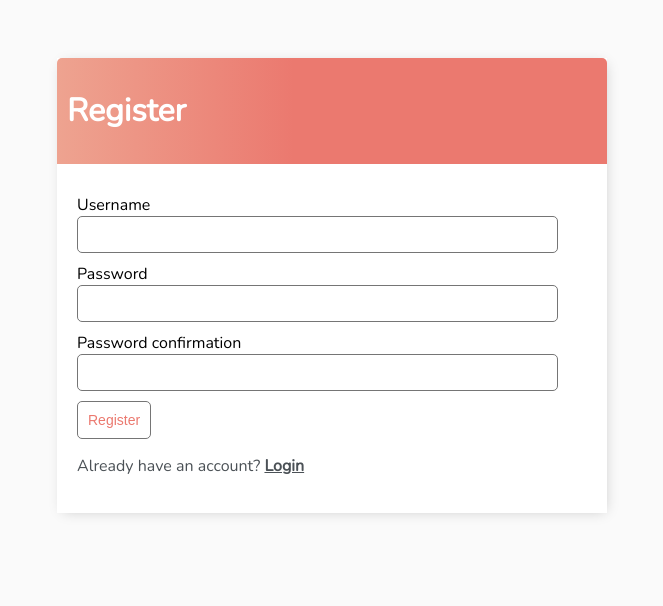
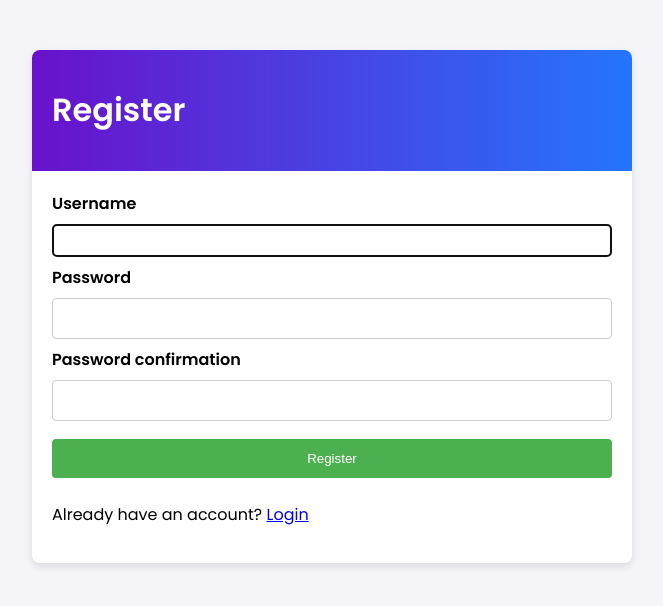
Before and after one commit to itsdivyanshjha/List_Loom, a Django app: page /register/ in a window 1280 px wide. Shown: the top 606 px of the page, without its empty margins (308-971 px from the left). Run offline with Django 3.2, Linux system fonts and the light colour scheme.

Commit message:
UI changes

```diff
--- a/base/templates/base/main.html
+++ b/base/templates/base/main.html
@@ -3,208 +3,182 @@
 
 <head>
     <meta charset="utf-8">
-    <meta name="description"
-        content="This is to do list implemented using Django by Dennis Ivy who is a full stack web developer.">
-
+    <meta name="description" content="This is a to-do list application implemented using Django.">
     <meta http-equiv="X-UA-Compatible" content="IE=edge">
-    <title>To Do Items</title>
-    <meta name="description" content="">
+    <title>List-Loom: Your Modern To-Do List</title>
     <meta name="viewport" content="width=device-width, initial-scale=1">
-
-    <link rel="preconnect" href="https://fonts.gstatic.com">
-    <link href="https://fonts.googleapis.com/css2?family=Nunito:wght@200&display=swap" rel="stylesheet">
+    <link rel="preconnect" href="https://fonts.googleapis.com">
+    <link href="https://fonts.googleapis.com/css2?family=Poppins:wght@300;400;600&display=swap" rel="stylesheet">
 
     <style>
         body {
-            background-color: #FAFAFA;
-            font-family: 'Nunito', sans-serif;
+            background-color: #f4f4f9;
+            font-family: 'Poppins', sans-serif;
+            margin: 0;
             padding-top: 50px;
         }
 
-        h1,
-        h2,
-        h3,
-        h4,
-        h5,
-        h6,
-            {
-            font-family: 'Raleway', sans-serif;
-        }
-
-        a,
-        p {
-            color: #4b5156
-        }
-
-        a {
-            font-weight: 600;
-        }
-
         .container {
-            max-width: 550px;
+            max-width: 600px;
             margin: auto;
             background-color: #fff;
-            -webkit-box-shadow: 2px 2px 13px -4px rgba(0, 0, 0, 0.21);
-            box-shadow: 2px 2px 13px -4px rgba(0, 0, 0, 0.21);
-        }
-
-        input {
-            outline: none;
-            border: none;
+            box-shadow: 0 4px 8px rgba(0, 0, 0, 0.1);
+            border-radius: 8px;
+            overflow: hidden;
         }
 
         .header-bar {
             display: flex;
             justify-content: space-between;
+            align-items: center;
+            padding: 15px 20px;
+            background: linear-gradient(to right, #6a11cb 0%, #2575fc 100%);
             color: #fff;
-            padding: 10px;
-            border-radius: 5px 5px 0 0;
-            background: linear-gradient(90deg, #EEA390 0%, #EB796F 43%, #EB796F 100%);
         }
 
         .header-bar a {
-            color: rgb(247, 247, 247);
+            color: #ffffff;
             text-decoration: none;
+            font-weight: 500;
+        }
+
+        .card-body {
+            padding: 20px;
+        }
+
+        input[type=text],
+        input[type=password],
+        textarea,
+        .button {
+            width: 100%;
+            padding: 12px 20px;
+            margin: 8px 0;
+            display: inline-block;
+            border: 1px solid #ccc;
+            border-radius: 4px;
+            box-sizing: border-box;
+            transition: all 0.3s ease;
+        }
+
+        input[type=submit],
+        .button {
+            background-color: #4CAF50;
+            color: white;
+            border: none;
+            cursor: pointer;
+        }
+
+        input[type=submit]:hover,
+        .button:hover {
+            background-color: #45a049;
+        }
+
+        input[type=text]:focus,
+        input[type=password]:focus,
+        textarea:focus {
+            border-color: #4CAF50;
+        }
+
+        label {
+            padding-top: 10px;
+            font-weight: 600;
+        }
+
+        ::placeholder {
+            font-weight: 300;
+            opacity: 0.8;
+        }
+
+        /* Task List Styles */
+        .task-items-wrapper {
+            padding: 10px;
+            width: 100%;
         }
 
         .task-wrapper {
             display: flex;
             align-items: center;
             justify-content: space-between;
+            padding: 10px;
+            border: 1px solid #ccc;
             background-color: #fff;
-            border-top: 1px solid #dfe4ea;
-            overflow: hidden;
+            border-radius: 8px;
+            margin-bottom: 10px;
         }
 
         .task-title {
+            flex-grow: 1;
             display: flex;
-            padding: 20px;
+            align-items: center;
         }
 
-        .task-title a {
-            text-decoration: none;
-            color: #4b5156;
-            margin-left: 10px;
+        .task-complete-icon,
+        .task-incomplete-icon {
+            margin-right: 10px;
+            height: 20px;
+            width: 20px;
+            border-radius: 50%;
+            background-color: #ccc;
         }
 
-        .task-complete-icon {
-            height: 20px;
-            width: 20px;
-            background-color: rgb(105, 192, 105);
-            border-radius: 50%;
+        .delete-link,
+        .handle {
+            margin-left: 10px;
+            cursor: pointer;
+            font-size: 24px;
+            color: #E53935;
         }
 
-        .task-incomplete-icon {
-            height: 20px;
-            width: 20px;
-            background-color: rgb(218, 218, 218);
-            border-radius: 50%;
+        .handle {
+            color: #333;
         }
 
-        .delete-link {
-            text-decoration: none;
-            font-weight: 900;
-            color: #cf4949;
-            font-size: 22px;
-            line-height: 0;
-            padding: 20px 0px;
-        }
-
-        /*Handle Classes*/
-
-        .handle {
-            display: inline-block;
-            padding: 20px 16px;
-            cursor: grab;
-            user-select: none;
-        }
-
-        .handle:after,
-        .handle:before {
-            display: block;
-            content: "";
-        }
-
-        .handle:active,
-        .handle:active:before,
-        .handle:active:after {
-            cursor: grabbing;
-        }
-
-        .dropArea {
-            background-color: #f1f2f6;
-            color: black;
-            border: #ced6e0 1px solid;
-        }
-
-        .selectedTask {
-            opacity: 0.6;
-        }
-
-
-        #add-link {
-            color: #EB796F;
-            text-decoration: none;
-            font-size: 42px;
-            text-shadow: 1px 1px #81413b;
-        }
-
+        /* Add New Task Button and Search Section */
         #search-add-wrapper {
             display: flex;
             justify-content: space-between;
             align-items: center;
-            padding: 20px;
+            padding: 10px;
+            background: #fff;
+            border-radius: 8px;
+            margin-top: 10px;
+            box-shadow: 0 2px 4px rgba(0, 0, 0, 0.15);
         }
 
-        @media screen and (max-width:320px) {
-            #search-add-wrapper {
-                padding: 10px;
-            }
+        #search-add-wrapper form {
+            flex-grow: 1;
         }
 
-        input[type=text],
-        input[type=password],
-        textarea {
-            border: 1px solid #757575;
-            border-radius: 5px;
-            padding: 10px;
-            width: 90%;
-        }
-
-        label {
-            padding-top: 10px !important;
-            display: block;
-        }
-
-        ::placeholder {
-            font-weight: 300;
-            opacity: 0.5;
-        }
-
-        .button {
-            border: 1px solid #757575;
-            background-color: #FFF;
-            color: #EB796F;
-            padding: 10px;
-            font-size: 14px;
+        #add-link {
+            display: inline-block;
+            background-color: #4CAF50;
+            color: white;
+            text-align: center;
+            padding: 10px 15px;
+            font-size: 24px;
+            margin-left: 10px;
             border-radius: 5px;
             cursor: pointer;
             text-decoration: none;
         }
 
-        .card-body {
-            padding: 20px;
+        #add-link:hover {
+            background-color: #45a049;
+        }
+
+        input[type='text'] {
+            padding: 8px;
+            margin-right: 5px;
+            border: 1px solid #ccc;
+            border-radius: 4px;
         }
     </style>
 </head>
 
 <body>
-
     <div class="container">
         {% block content %} {% endblock content %}
     </div>
-
 </body>
 
-
 </html>
--- a/base/templates/base/task_confirm_delete.html
+++ b/base/templates/base/task_confirm_delete.html
@@ -8,11 +8,9 @@
 <div class="card-body">
     <form method="POST">
         {% csrf_token %}
-        <p>Are your sure you want to delete this task? <b>"{{task}}"</b> </p>
-        <input class="button" type="submit" value="Delete" />
+        <p>Are you sure you want to delete this task? <b>"{{ task }}"</b></p>
+        <input class="button" type="submit" value="Delete">
     </form>
 </div>
 
-
-
 {% endblock content %}
--- a/base/templates/base/task_form.html
+++ b/base/templates/base/task_form.html
@@ -5,14 +5,12 @@
     <a href="{% url 'tasks' %}">&#8592; Back</a>
 </div>
 
-
 <div class="card-body">
     <form method="POST" action="">
         {% csrf_token %}
-        {{form.as_p}}
+        {{ form.as_p }}
         <input class="button" type="submit" value="Submit">
     </form>
 </div>
 
-
 {% endblock content %}
```
Also changed, not shown: base/templates/base/login.html (+1 -6 lines), base/templates/base/register.html (+7 -10 lines), Django To Do List App.jpg (deleted), README.md (deleted), db.sqlite3, 3 other files.
